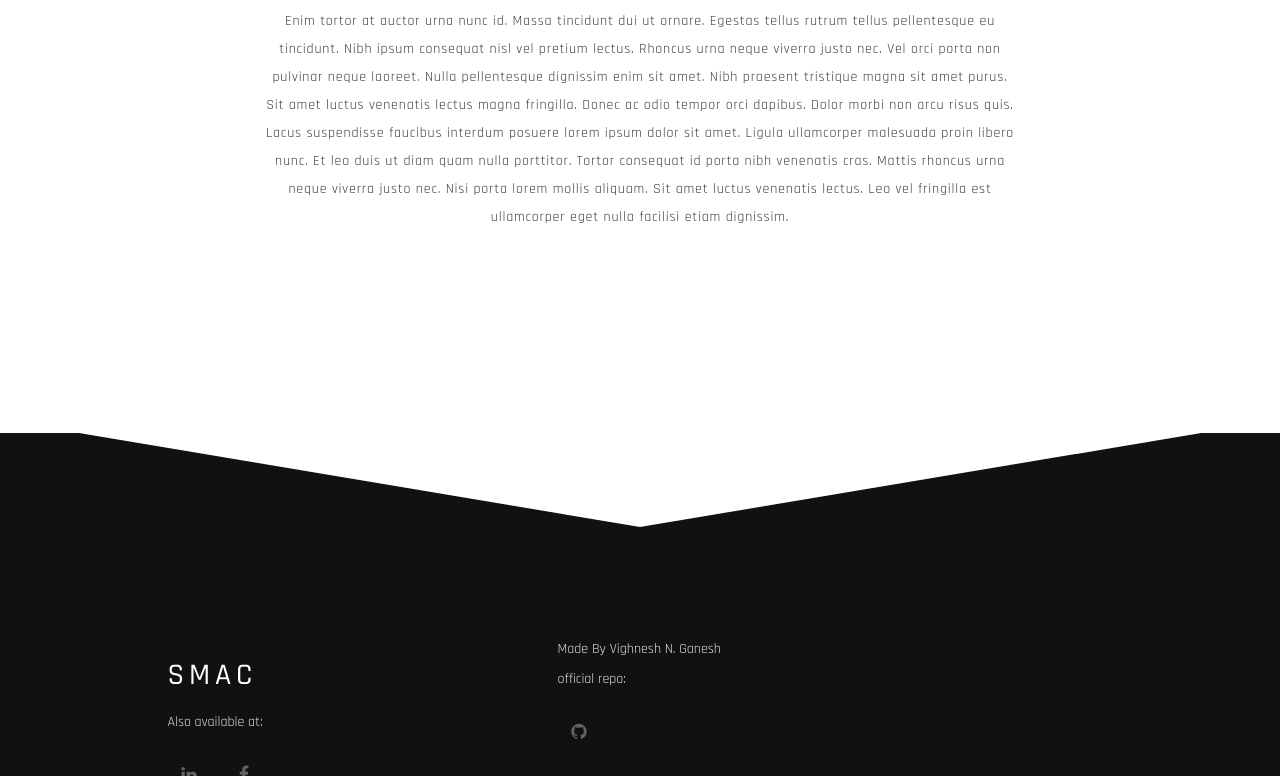
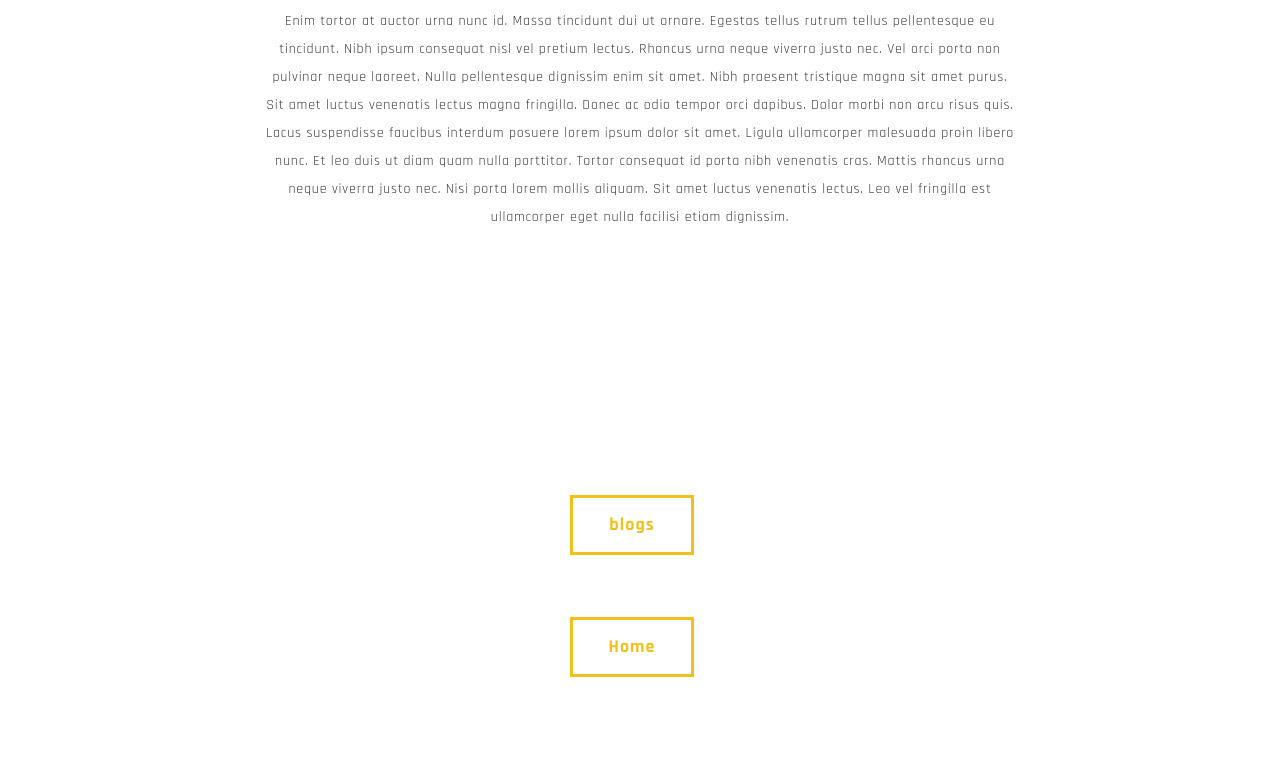
Before and after one commit to bitssmac/smacOnline, a plain HTML site: page blog_pages/template/template.html in a window 1280 px wide. Shown: the part 2024-2800 px from the top of the page. Drawn offline with Linux system fonts and the light colour scheme.

Commit message:
restructure blog template

```diff
--- a/blog_pages/css/blogpage.css
+++ b/blog_pages/css/blogpage.css
@@ -64,11 +64,14 @@ strong {
   font-weight: 700;
 }
 
+#about,
 #contact {
   background: #ffffff;
 }
 
-
+#about{
+  padding-bottom: 100px;
+}
 #contact,
 footer {
   padding-top: 100px;
@@ -171,6 +174,27 @@ footer a:hover {
   fill: white;
   stroke: white;
   stroke-width: 0;
+}
+
+#about .btn {
+  background: transparent;
+  border: 3px solid #f1c11a;
+  border-radius: 0px;
+  color: #f1c11a;
+  font-size: 18px;
+  font-weight: 700;
+  letter-spacing: 1px;
+  padding: 14px 36px;
+  margin-top: 62px;
+  margin-right: 16px;
+  -webkit-transition: all 0.4s ease-in-out;
+  transition: all 0.4s ease-in-out;
+}
+
+#about .btn:hover {
+  background: #f1c11a;
+  color: black;
+  border-color: transparent;
 }
 
 /* modal */
--- a/blog_pages/template/template.html
+++ b/blog_pages/template/template.html
@@ -56,8 +56,7 @@
 				<div class="home-thumb">
 					<h1 class="wow fadeInUp" data-wow-delay="0.4s">Fire Emergency</h1>
           <h3 class="wow fadeInUp" data-wow-delay="0.6s">Scroll down for Safety Protocols and information</h3>
-          <a href="../../blog_home.html" class="btn btn-lg btn-default smoothScroll wow fadeInUp hidden-xs" data-wow-delay="0.8s">Blogs</a>
-          <br>
+          <!-- <a href="../../blog_home.html" class="btn btn-lg btn-default smoothScroll wow fadeInUp hidden-xs" data-wow-delay="0.8s">Blogs</a> -->
           <a href="../../index.html" class="btn btn-lg btn-default smoothScroll wow fadeInUp hidden-xs" data-wow-delay="1s">Home</a>
 				</div>
 			</div>
@@ -103,6 +102,20 @@
       <h3 class="wow fadeInUP"> Name 1 </h3>
       <h4 class="wow fadeInUp"> +91 9999999999</h4>
     </div> -->
+	</div>
+</section>
+
+<!-- nav buttons section -->
+<section id="about">
+	<div class="container">
+		<div class="col">
+      <div class="clearfix text-center col-md-12 col-sm-12">
+        <a href="../../blog_home.html" class="btn btn-default smoothScroll">blogs</a>
+      </div>
+      <div class="clearfix text-center col-md-12 col-sm-12">
+        <a href="../../index.html" class="btn btn-default smoothScroll">Home</a>
+      </div>
+    </div>
 	</div>
 </section>
 
```
